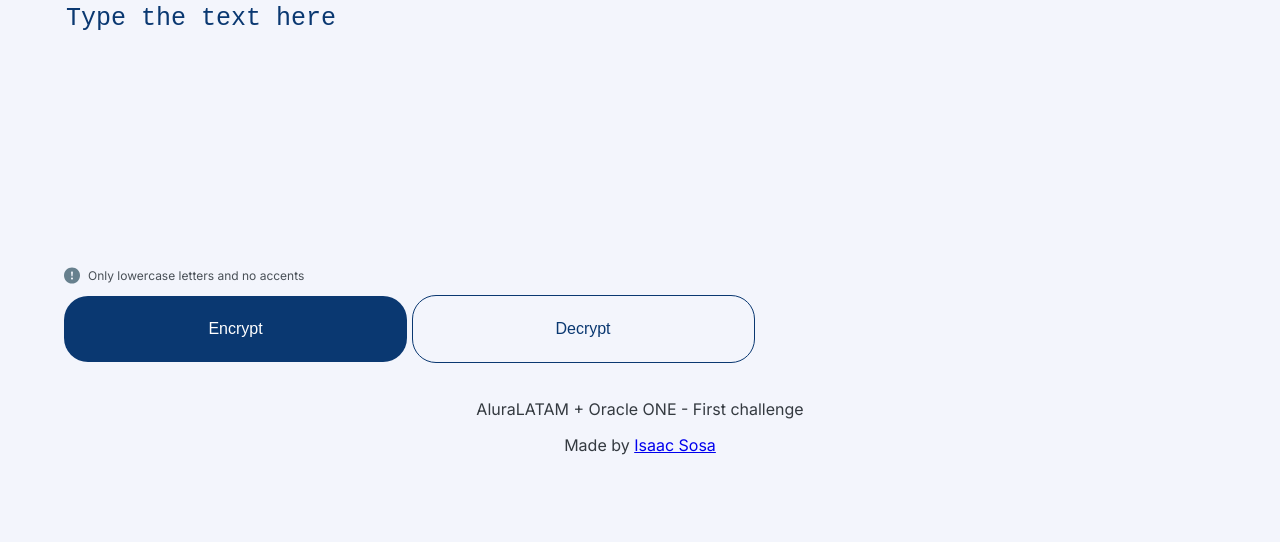
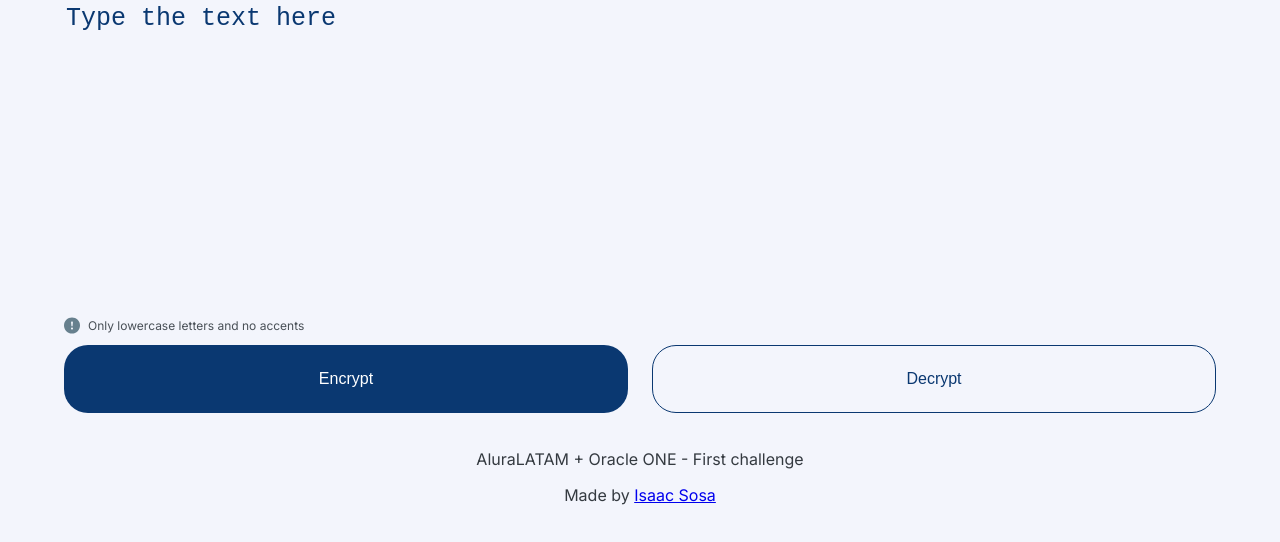
Before and after one commit to isaacsosadj/text-encryptor-OracleONE, a plain HTML site: page index.html in a window 1280 px wide. Shown: the part 90-632 px from the top of the page. Drawn offline with Linux system fonts and the light colour scheme.

Commit message:
add tablet version

```diff
--- a/css/style.css
+++ b/css/style.css
@@ -28,11 +28,17 @@ body {
 .btn {
     border: none;
     padding: 2.4rem;
-    width: 34.3rem;
+    width: 100%;
     border-radius: 2.4rem;
     margin-bottom: 2rem;
     font-size: 1.6rem;
     cursor: pointer;
+}
+
+@media (min-width: 480px) {
+    .btn {
+        width: 50%;
+    }
 }
 
 .btn--blue {
@@ -60,6 +66,12 @@ body {
     height: 25rem;
 }
 
+@media (min-width: 480px) {
+    .encryptor__input {
+        height: 30rem;
+    }
+}
+
 .encryptor__info {
     display: flex;
     gap: 0.8rem;
@@ -70,6 +82,13 @@ body {
     color: var(--gray-400);
 }
 
+@media (min-width: 480px) {
+    .buttons {
+        display: flex;
+        gap: 24px;
+    }
+}
+
 .footer {
     color: #343A40;
     text-align: center;
```
